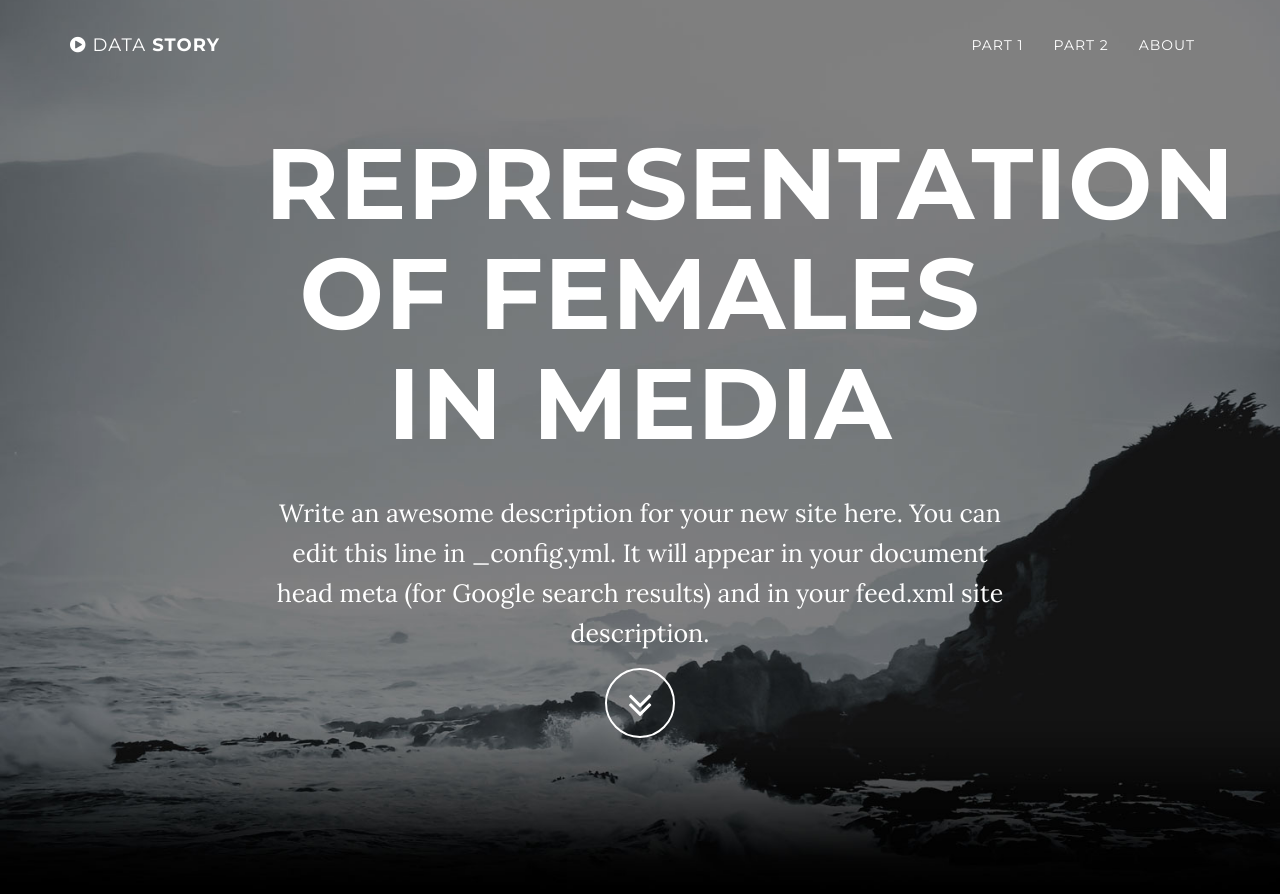
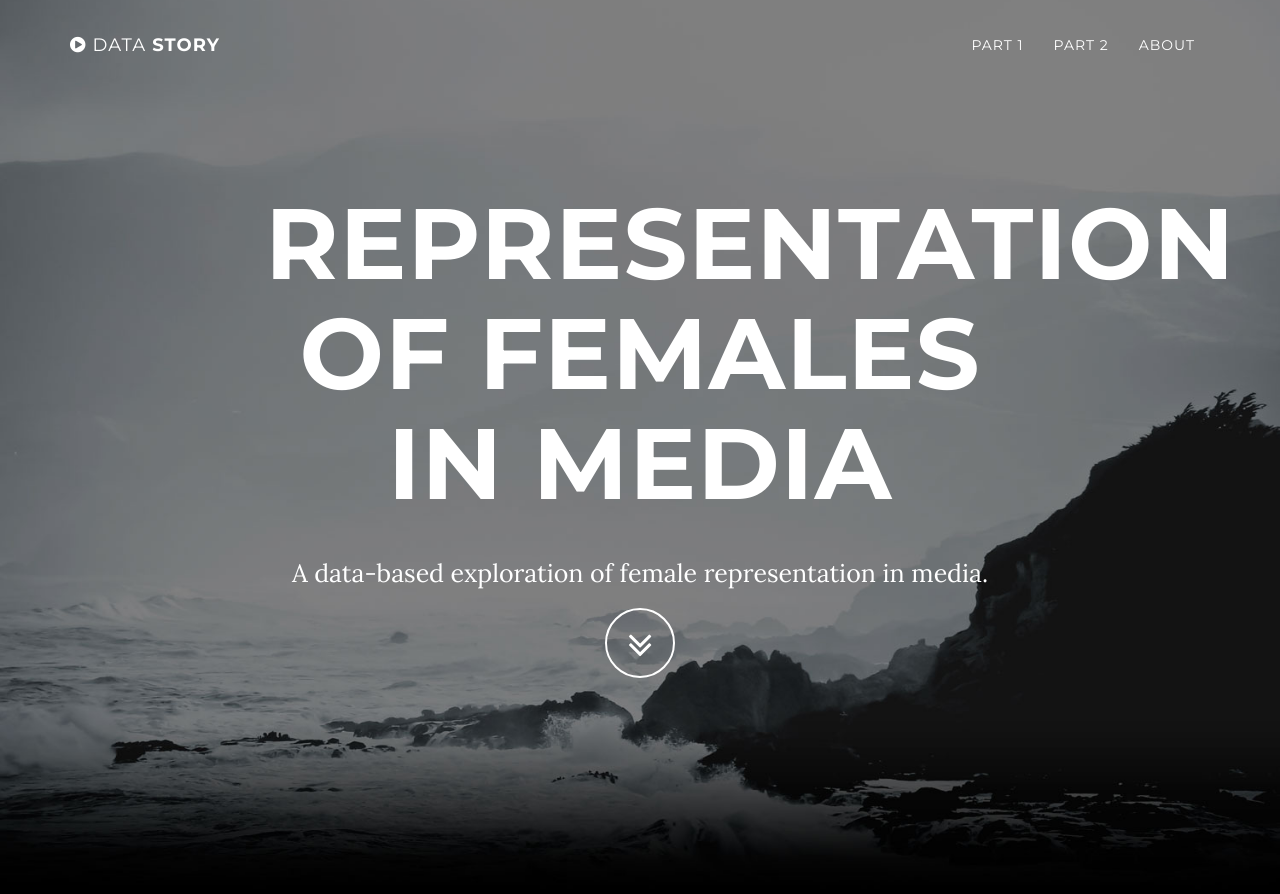
Before and after one commit to lisalrt/github.io-data_story, a Jekyll site: the page built from index.html, in a window 1280 px wide and 900 px high. Shown: the top 894 px of the window. Built offline with Jekyll 4.4.1, drawn with Linux system fonts in a browser that asks for light colours; part of the change alters nothing that is shown; some of the changed text lies outside the part shown.

Commit message:
Changed first page and footer

```diff
--- a/_config.yml
+++ b/_config.yml
@@ -2,7 +2,7 @@
 title: Representation of females in media
 email: your-email@domain.com
 url: https://example.github.io
-description: "Write an awesome description for your new site here. You can edit this line in _config.yml. It will appear in your document head meta (for Google search results) and in your feed.xml site description."
+description: "A data-based exploration of female representation in media."
 
 # Color settings (hex-codes without the leading hash-tag)
 color:
@@ -10,19 +10,19 @@ color:
   links: '#219ab3' #blue
 
 # Footer settings
-footer: Your Website
+footer: ADA Fall 2021 Aibohphobia Team
 
 # Social networks usernames (many more available: google-plus, flickr, dribbble, pinterest, instagram, tumblr, linkedin, etc.)
 social:
-  - title: twitter
-    url: https://twitter.com/SBootstrap
-  - title: facebook
-    url:
-  - title: stack-overflow
-    url: http://stackoverflow.com/questions/tagged/jekyll
-  - title: bitbucket
-    url: http://bitbucket.org/jekyll
-  - title: github
+  #- title: twitter
+  #  url: https://twitter.com/SBootstrap
+  #- title: facebook
+  #  url:
+  #- title: stack-overflow
+  #  url: http://stackoverflow.com/questions/tagged/jekyll
+  #- title: bitbucket
+  #  url: http://bitbucket.org/jekyll
+  #- title: github
     url: https://github.com/IronSummitMedia/startbootstrap
 
 # Build settings
```
